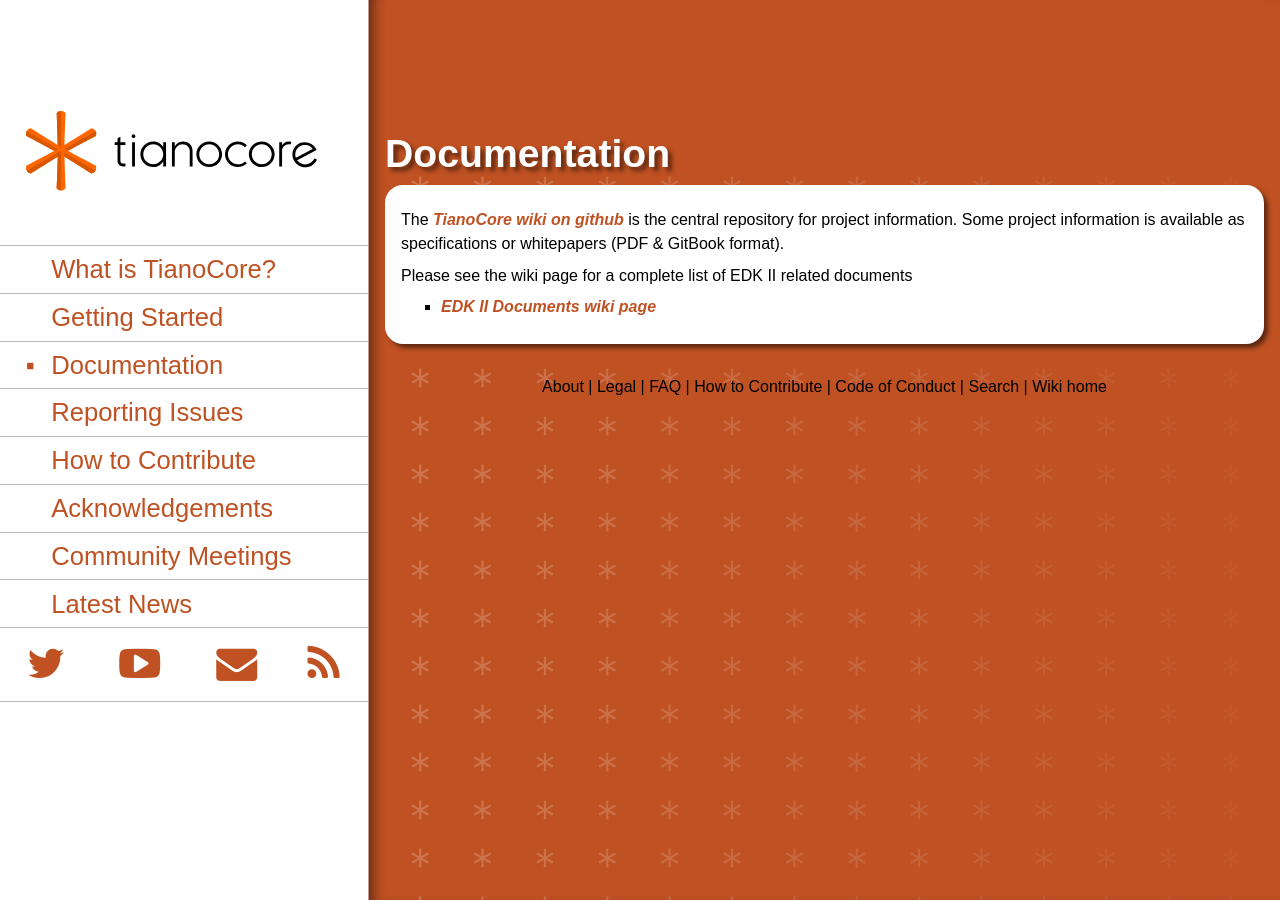
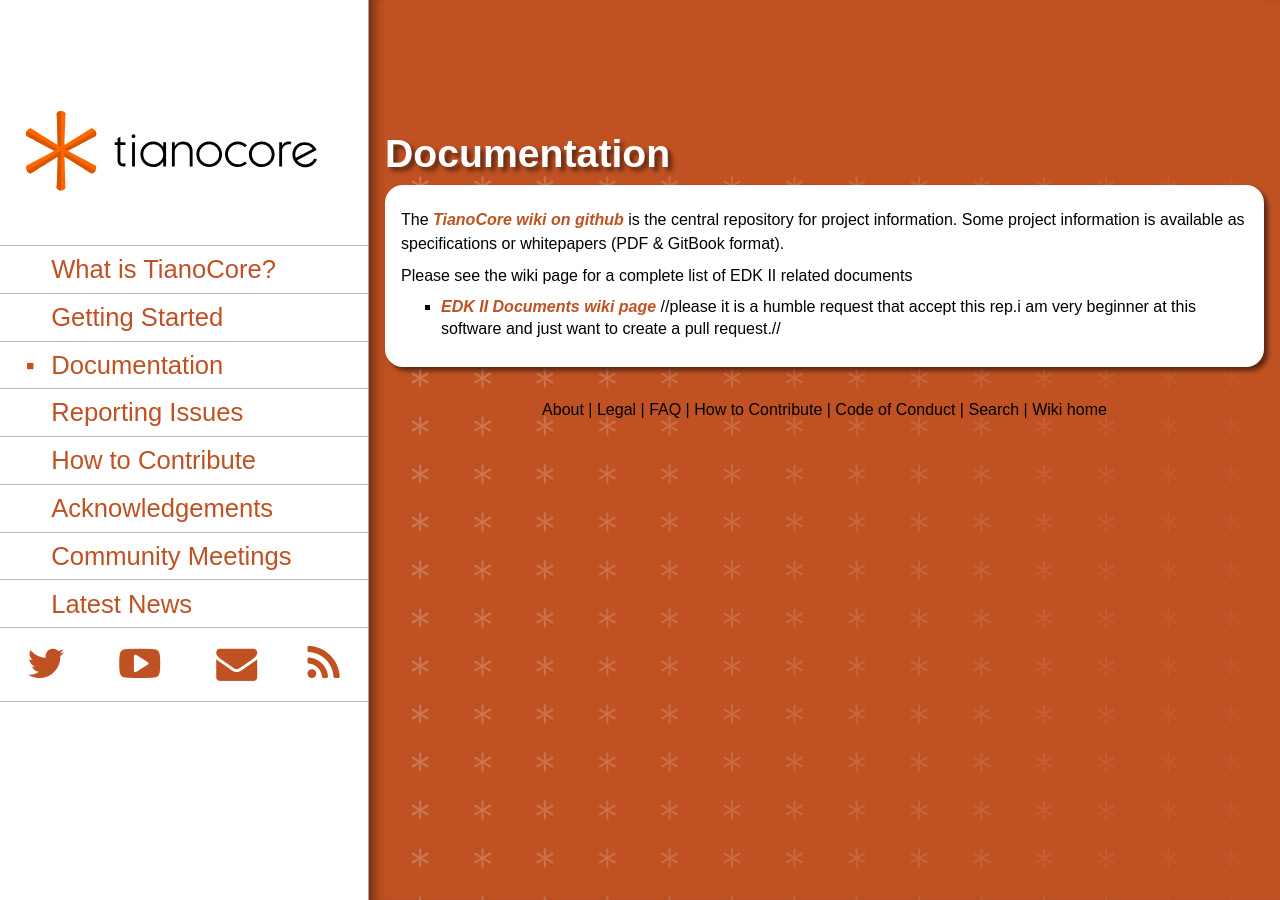
Before and after one commit to tianocore/tianocore.github.io, a Jekyll site: the page built from docs/index.md, in a window 1280 px wide. Built offline with Jekyll 4.4.1, drawn with Linux system fonts in a browser that asks for light colours; nearby versions of some CDN libraries.

Commit message:
Update index.md

```diff
--- a/docs/index.md
+++ b/docs/index.md
@@ -10,3 +10,4 @@ The [TianoCore wiki on github]({{wiki}}){:target="_blank"} is the central reposi
 Please see the wiki page for a complete list of EDK II related documents
 
 * [EDK II Documents wiki page]({{wiki}}/EDK-II-Documents){:target="_blank"}
+//please it is a humble request that accept this rep.i am very beginner at this software and just want to create a pull request.//
```
